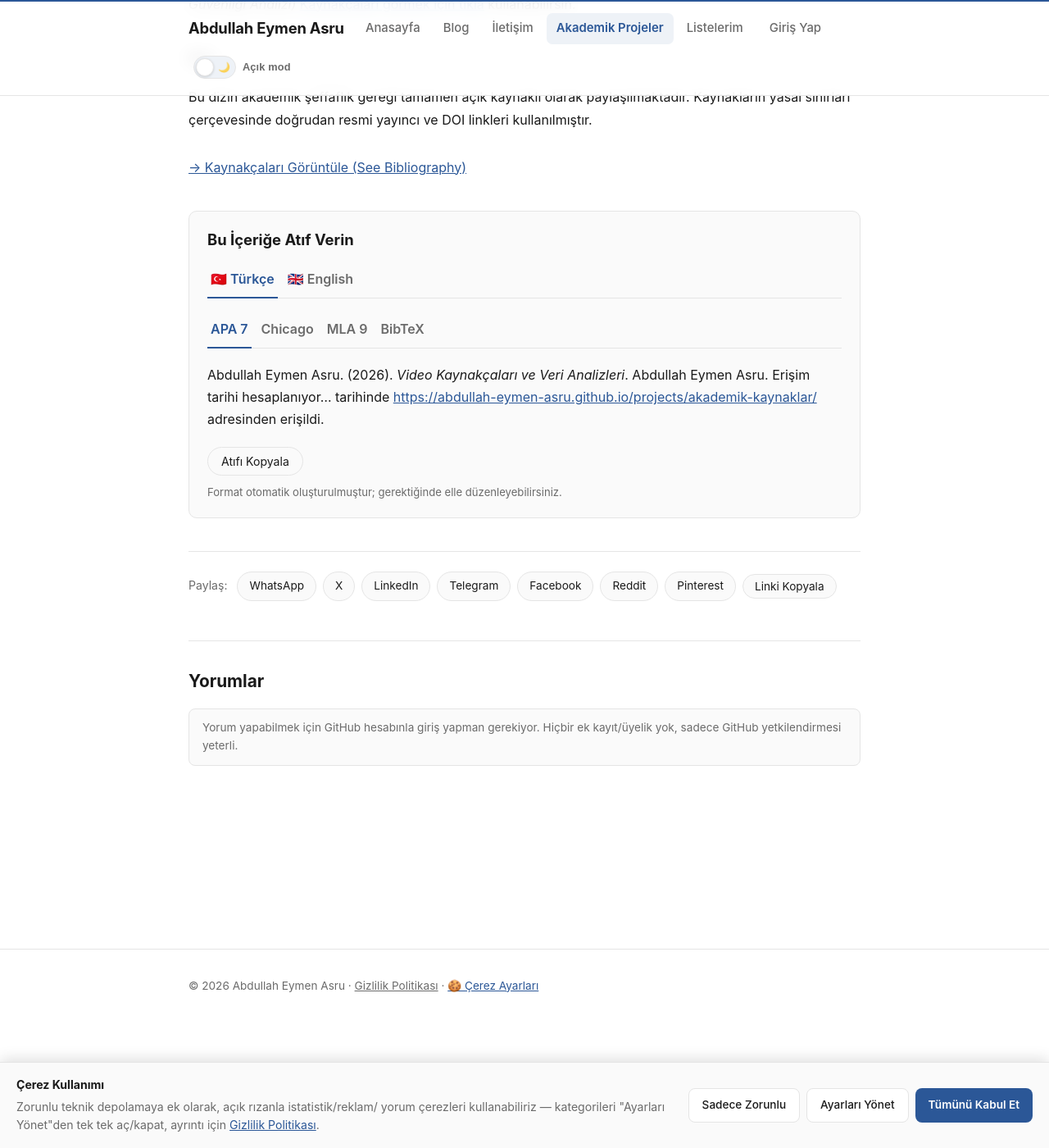
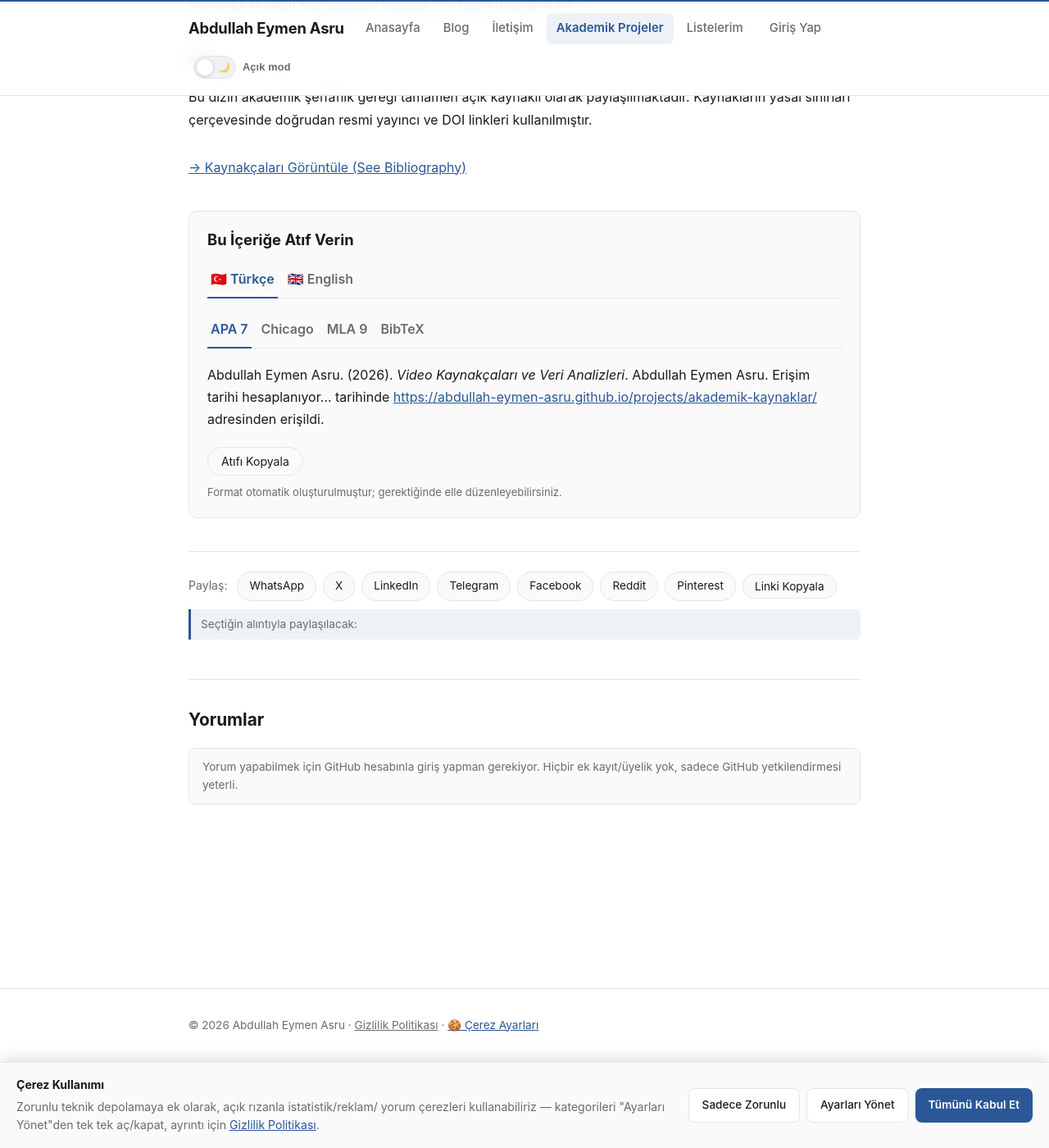
Before and after one commit to abdullah-eymen-asru/abdullah-eymen-asru.github.io, a Jekyll site: the page built from _projects/2026/akademik-kaynaklar.md, in a window 1280 px wide and 1400 px high, scrolled down 481 px. Shown: the whole window at 82% size. Built offline with Jekyll 4.4.1, drawn with Linux system fonts in a browser that asks for light colours.

Commit message:
Enhance share-alinti styles and layout
Added styles for share-alinti-iptal-btn and improved layout.

```diff
--- a/assets/style.css
+++ b/assets/style.css
@@ -1487,11 +1487,32 @@ th { color: var(--muted); font-weight: 600; }
   color: var(--muted);
   font-size: 0.85rem;
   border-radius: 0 6px 6px 0;
+  display: flex;
+  flex-wrap: wrap;
+  align-items: baseline;
+  gap: 4px 10px;
 }
 
 .share-alinti-notu span {
   color: var(--text);
   font-style: italic;
+}
+
+.share-alinti-iptal-btn {
+  border: none;
+  background: none;
+  padding: 0;
+  margin-left: auto;
+  color: var(--accent);
+  font-size: 0.82rem;
+  font-family: inherit;
+  text-decoration: underline;
+  cursor: pointer;
+  white-space: nowrap;
+}
+
+.share-alinti-iptal-btn:hover {
+  color: var(--text);
 }
 
 /* ============================================================
```
